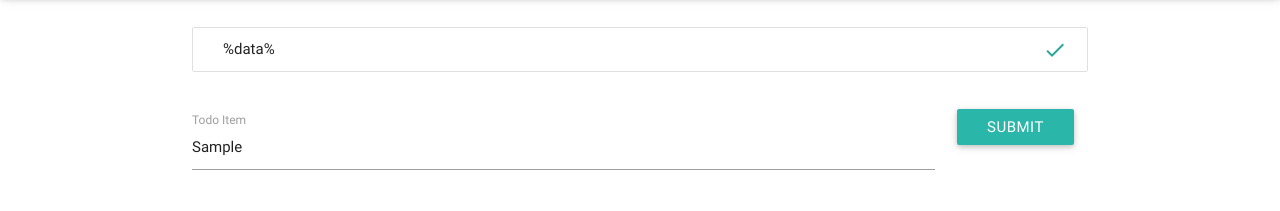
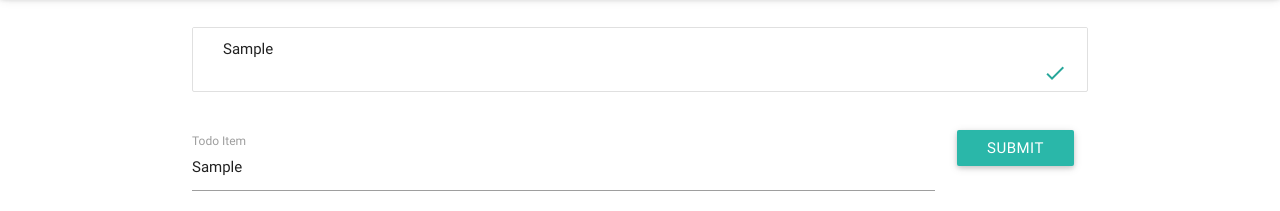
Before and after one commit to ankit-m/pwa-chat, a plain HTML site: page index.html in a window 1280 px wide. Both pictures are taken after typing "Sample" into the empty fields and a click on the button "SUBMIT". Shown: the part 67-278 px from the top of the page. Drawn offline with Linux system fonts and the light colour scheme.

Commit message:
add stuff

```diff
--- a/index.html
+++ b/index.html
@@ -35,7 +35,13 @@
       </div>
       <div class="todo-template" hidden="true">
         <ul class="collection with-header">
-          <li class="collection-item"><div>%data%<a href="#!" class="secondary-content"><i class="material-icons">done</i></a></div></li>
+          <li class="collection-item">
+            <div>
+              <div class="data">
+              </div>
+              <a href="#!" class="secondary-content"><i class="material-icons">done</i></a>
+            </div>
+          </li>
         </ul>
       </div>
     </main>
--- a/js/app.js
+++ b/js/app.js
@@ -5,8 +5,15 @@ var $on = function (target, type, callback, useCapture) {
 function createTodo(inputValue) {
   var cardTemplate = document.querySelector('.todo-template').cloneNode(true);
   cardTemplate.removeAttribute('hidden');
-  cardTemplate.classList.remove('todo-template');
+
+	// fill template with data
+	var data = cardTemplate.querySelector('.data');
+	data.innerHTML = inputValue;
+
+	// remove template details
+	cardTemplate.classList.remove('todo-template');
 	cardTemplate.classList.add('todo');
+
   return cardTemplate;
 }
 
@@ -22,5 +29,4 @@ function boot() {
 		$on(button, 'click', handleInput);
 }
 
-
 $on(window, 'load', boot);
```
